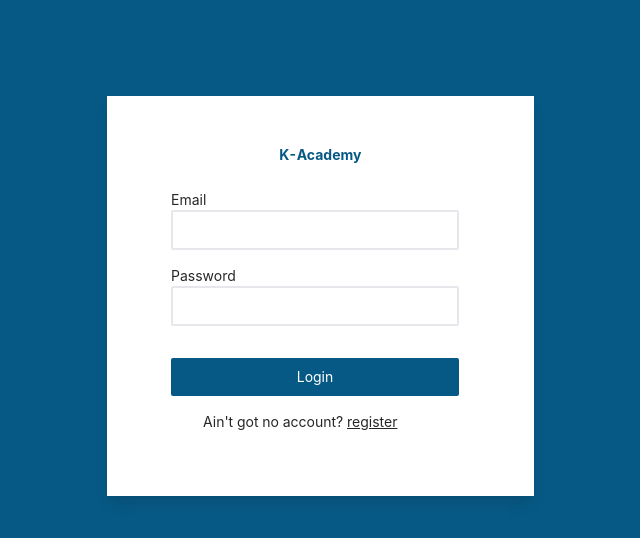
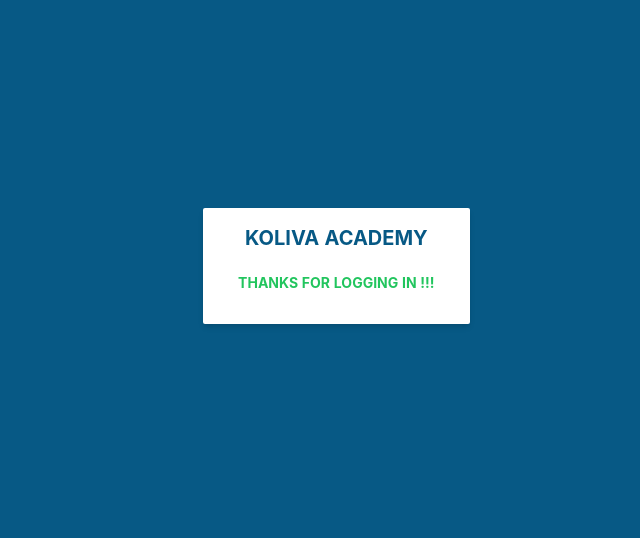
Before and after one commit to dianKoliva/react_prepare, a React (Create React App) app: page / in a window 1280 px wide. Shown: the top 538 px of the page, without its empty margins (277-917 px from the left). Built offline with nearby package versions, Linux system fonts and the light colour scheme.

Commit message:
new changes

```diff
--- a/src/App.jsx
+++ b/src/App.jsx
@@ -4,12 +4,13 @@
 import Contact from './components/Contact';
 import Home from './components/Home';
 import Login from './components/Login';
+import Page from './components/Page';
 import Register from './components/Register';
 
 
 function App() {
   return (
-<Login></Login>
+<Page></Page>
   )
 }
 
--- /dev/null
+++ b/src/components/Page.jsx
@@ -0,0 +1,26 @@
+import React from 'react'
+
+const Page = () => {
+  return (
+    <div className=' bg-sky-800  h-screen'>
+
+        <div className='pt-52 pl-96 ml-24'>
+        <div className='bg-white text-center  py-4 rounded-sm shadow-md  w-4/12'>
+
+<p className='font-bold text-sky-800 text-xl '>KOLIVA ACADEMY</p>
+
+<p className='text-green-500 font-bold'>
+THANKS FOR LOGGING IN !!!
+</p>
+</div>
+        </div>
+
+
+
+
+
+    </div>
+  )
+}
+
+export default Page
```
